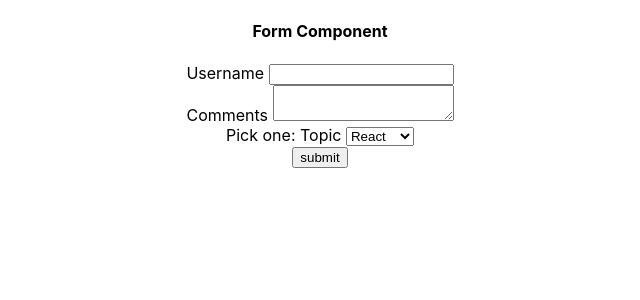
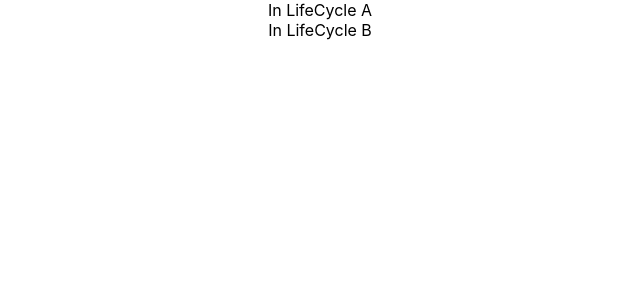
Before and after one commit to DeneshwaraSai/ReactJS_Basics, a React (Create React App) app in the folder myapp/: page / in a window 1280 px wide. Shown: the top 300 px of the page, without its empty margins (320-960 px from the left). Built offline with nearby package versions, Linux system fonts and the light colour scheme.

Commit message:
Component Mounting lifecycle Methods.

```diff
--- a/myapp/src/App.js
+++ b/myapp/src/App.js
@@ -11,6 +11,8 @@
 import "./appStyle.css";
 import styles from './appStyle.module.css';
 import Form from "./components/Form";
+import LifeCycleA from "./components/LifeCycle/LifeCycleA";
+import LifeCycleB from "./components/LifeCycle/LifeCycleB";
 
 function App() {
   return (
@@ -56,7 +58,9 @@
 
         <h3 className={styles.success}> Testing CSS using module </h3> */}
 
-        <Form></Form>
+        {/* <Form></Form> */}
+
+        <LifeCycleA></LifeCycleA>
       </header>
     </div>
   );
--- /dev/null
+++ b/myapp/src/components/LifeCycle/LifeCycleA.js
@@ -0,0 +1,36 @@
+import React, { Component } from "react";
+import LifeCycleB from "./LifeCycleB";
+
+class LifeCycleA extends Component {
+  constructor(props) {
+    super(props);
+
+    this.state = {
+      name: "Deneshwara Sai",
+    };
+
+    console.log("Life Cycle A Constructor!");
+  }
+
+  static getDerivedStateFromProps(props, state) {
+    console.log("Life Cycle A getDeviredStateFromProps");
+    console.log(props, "", state);
+    return null;
+  }
+
+  componentDidMount() {
+    console.log("In componentDidMount() in LifeCycle A");
+  }
+
+  render() {
+    console.log("Life Cycle A Render");
+    return (
+      <div>
+       <div> In LifeCycle A </div>
+        <LifeCycleB />
+      </div>
+    );
+  }
+}
+
+export default LifeCycleA;
--- /dev/null
+++ b/myapp/src/components/LifeCycle/LifeCycleB.js
@@ -0,0 +1,30 @@
+import React, { Component } from "react";
+
+class LifeCycleB extends Component {
+  constructor(props) {
+    super(props);
+
+    this.state = {
+      name: "Deneshwara Sai",
+    };
+
+    console.log("Life Cycle B Constructor!");
+  }
+
+  static getDerivedStateFromProps(props, state) {
+    console.log("Life Cycle B getDeviredStateFromProps");
+    console.log(props, "", state);
+    return null;
+ }
+
+  componentDidMount() {
+    console.log("In componentDidMount() in LifeCycle B");
+  }
+
+  render() {
+    console.log("Life Cycle B Render");
+    return <div> In LifeCycle B </div>;
+  }
+}
+
+export default LifeCycleB;
```
